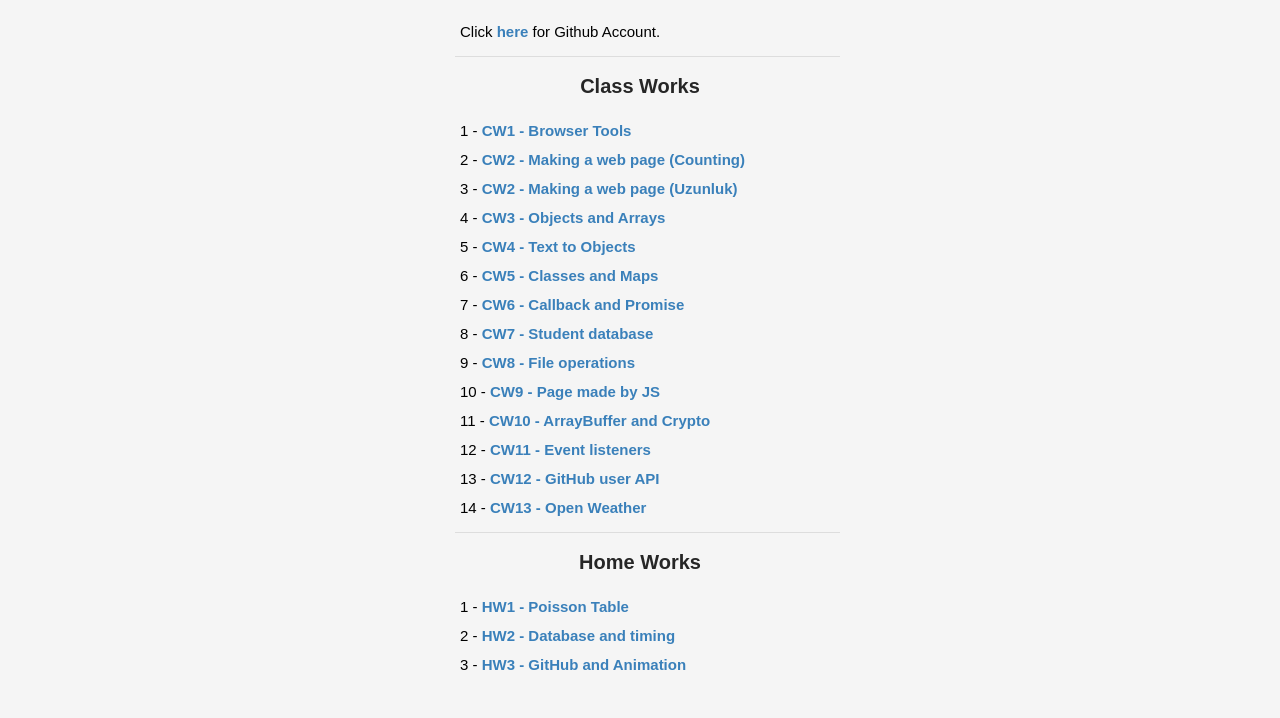
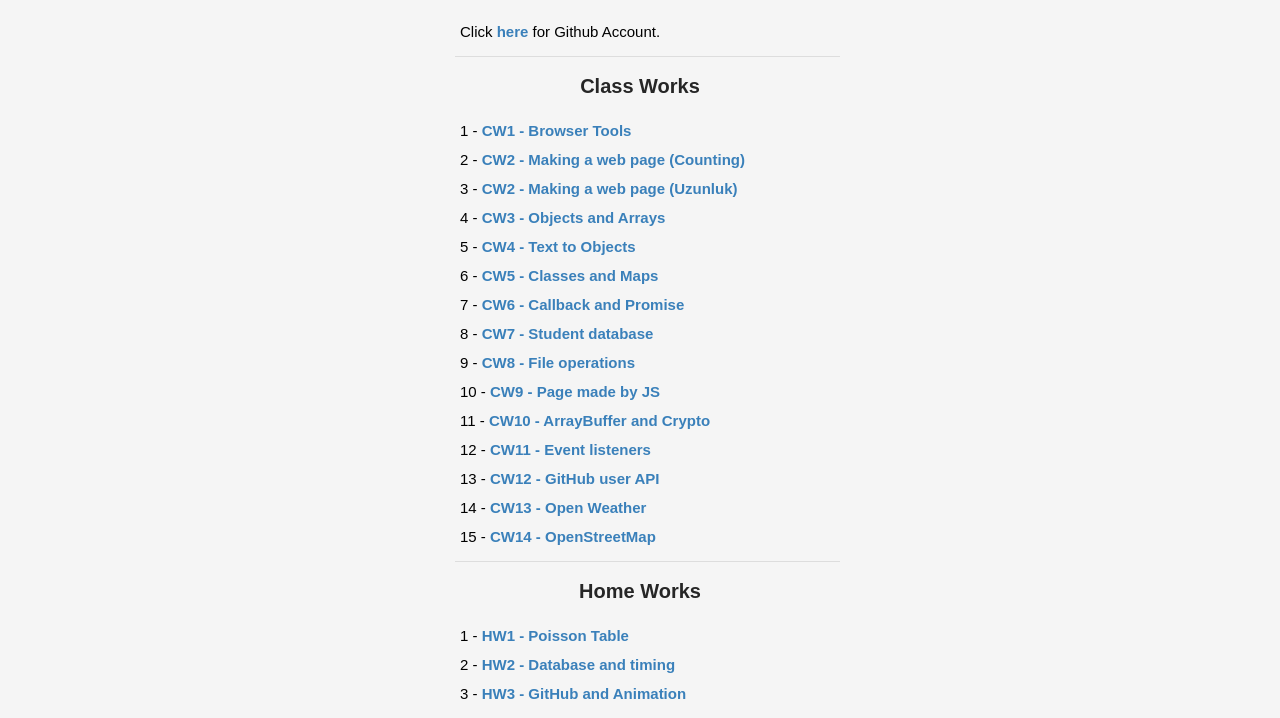
Before and after one commit to Seymakotan/JS_AdvProg, a plain HTML site: page index.html in a window 1280 px wide. Shown: the part 92-810 px from the top of the page. Drawn offline with Linux system fonts and the light colour scheme.

Commit message:
Update index.html

```diff
--- a/index.html
+++ b/index.html
@@ -49,6 +49,7 @@
                 <li>12 - <a href="https://seymakotan.github.io/JS_AdvProg/Classwork11/eventlistener.html">CW11 - Event listeners</a></li>
                 <li>13 - <a href="https://seymakotan.github.io/JS_AdvProg/Classwork12/gituser.html">CW12 - GitHub user API</a></li>
                 <li>14 - <a href="https://seymakotan.github.io/JS_AdvProg/Classwork13/api.html">CW13 - Open Weather</a></li>
+                <li>15 - <a href="https://seymakotan.github.io/JS_AdvProg/Classwork14/api_streetmap.html">CW14 - OpenStreetMap</a></li>
             </ul>
             <h3>Home Works</h3>
             <ul>
@@ -58,6 +59,7 @@
             </ul>
 
 
+
         </div>
     </div>
 
```
